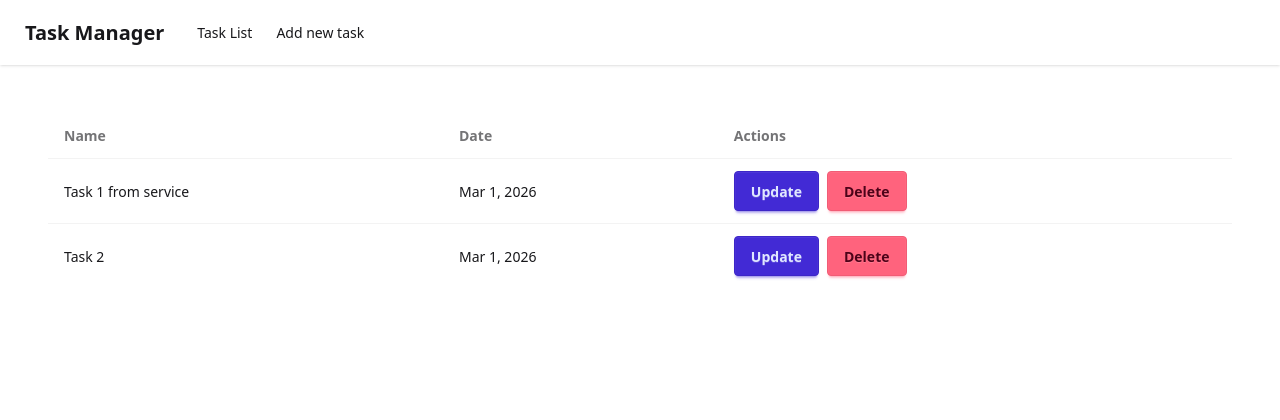
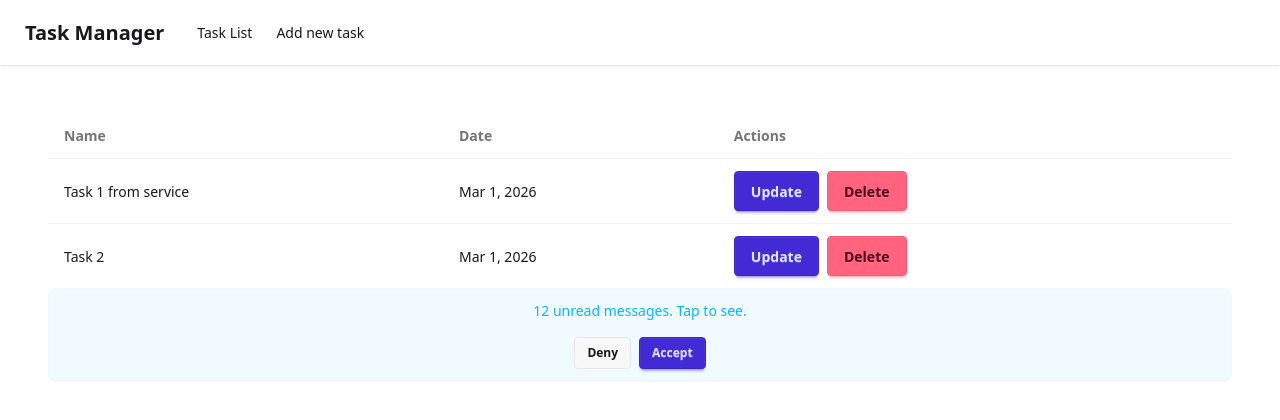
Before and after one commit to ngDevsAndFriends/aaa-angular-demo, an Angular app: page / in a window 1280 px wide. Shown: the top 420 px of the page. Built offline with nearby package versions, Linux system fonts and the light colour scheme.

Commit message:
use the alert-banner in the task-list and task-form components

```diff
--- a/src/app/task-form/task-form.html
+++ b/src/app/task-form/task-form.html
@@ -15,3 +15,5 @@
 
   <button type="submit" class="btn btn-primary">Submit</button>
 </form>
+
+<app-alert-banner />
--- a/src/app/task-form/task-form.ts
+++ b/src/app/task-form/task-form.ts
@@ -2,10 +2,11 @@ import {Component, inject} from '@angular/core';
 import {FormControl, FormGroup, ReactiveFormsModule, Validators} from '@angular/forms';
 import {TaskService} from '../task-service';
 import {ActivatedRoute, Router} from '@angular/router';
+import {AlertBanner} from '../shared/components/alert-banner/alert-banner';
 
 @Component({
   selector: 'app-task-form',
-  imports: [ReactiveFormsModule],
+  imports: [ReactiveFormsModule, AlertBanner],
   templateUrl: './task-form.html',
   styleUrl: './task-form.css',
 })
--- a/src/app/task-list/task-list.html
+++ b/src/app/task-list/task-list.html
@@ -23,3 +23,5 @@
 @if (!tasks().length) {
   <p class="my-5 text-center">No tasks</p>
 }
+
+<app-alert-banner />
--- a/src/app/task-list/task-list.ts
+++ b/src/app/task-list/task-list.ts
@@ -2,12 +2,14 @@ import {Component, inject} from '@angular/core';
 import {DatePipe} from '@angular/common';
 import {TaskService} from '../task-service';
 import {RouterLink} from '@angular/router';
+import {AlertBanner} from '../shared/components/alert-banner/alert-banner';
 
 @Component({
   selector: 'app-task-list',
   imports: [
     DatePipe,
-    RouterLink
+    RouterLink,
+    AlertBanner
   ],
   templateUrl: './task-list.html',
   styleUrl: './task-list.css',
```
